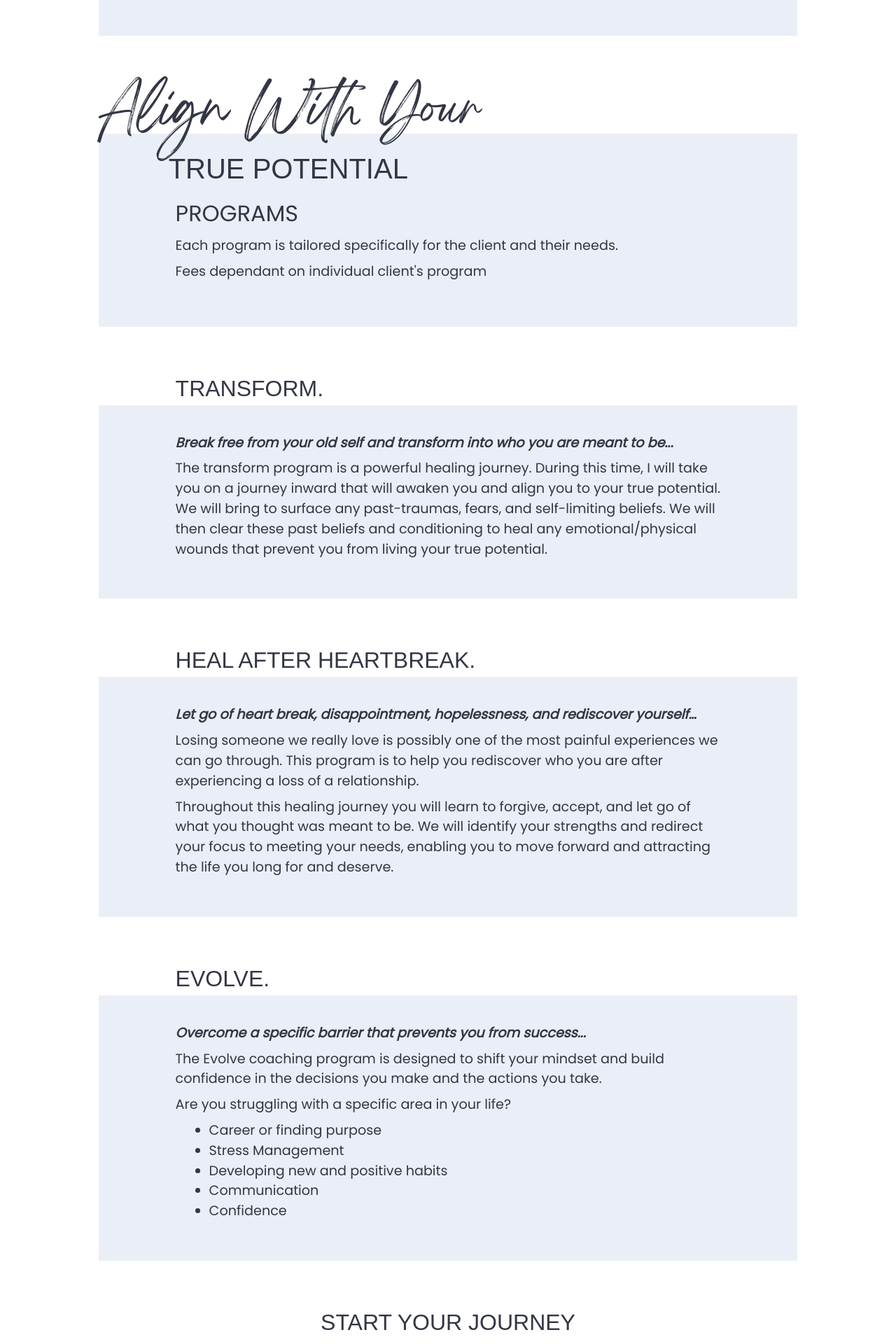
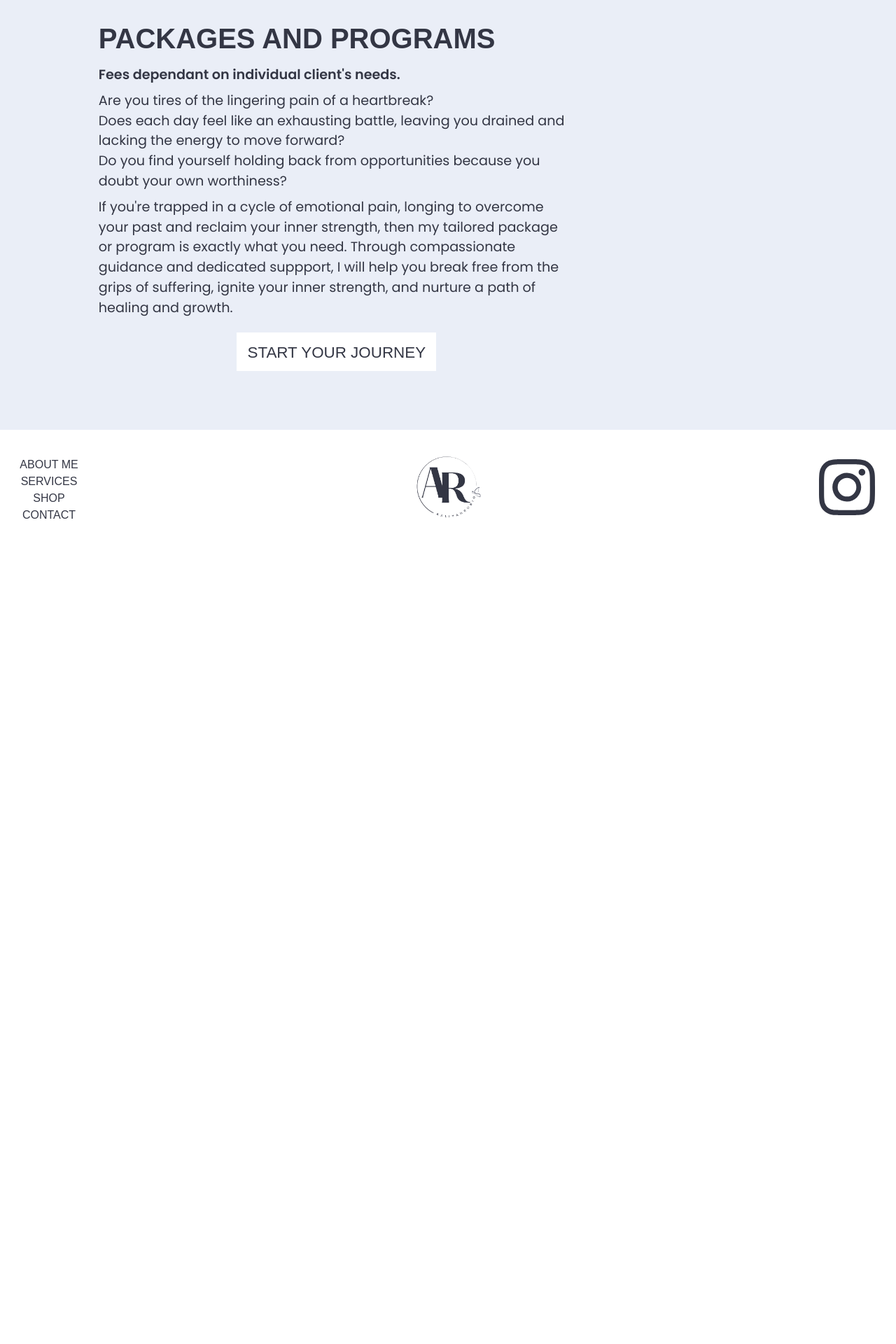
Before and after one commit to livelifedev/aaliyah-website, a Next.js app: page /services in a window 1280 px wide. Shown: the part 600-2520 px from the top of the page at 70% size. After the commit the page ends 1361 px from the top, so only its background shows below. Built offline with nearby package versions, Linux system fonts and the light colour scheme; a web font is replaced by a local one.

Commit message:
Update services page

```diff
--- a/components/layout.js
+++ b/components/layout.js
@@ -8,7 +8,7 @@ function Layout({ children }) {
     <div className={styles.layout}>
       <Navbar />
       <div className={styles.logoBar}>
-        <img src="/images/aaliyah-logo.png" alt="Aaliyah Rubio" width="100px" />
+        <img src="/images/aaliyah-logo.png" alt="" width="100px" />
       </div>
       <main className={styles.main}>{children}</main>
       {/* <Navbar /> */}
@@ -20,11 +20,7 @@ function Layout({ children }) {
           <Link href="/contact">Contact</Link>
         </nav>
         <div>
-          <img
-            src="/images/aaliyah-logo.png"
-            alt="Aaliyah Rubio"
-            width="100px"
-          />
+          <img src="/images/aaliyah-logo.png" alt="" width="100px" />
         </div>
         <a href="" className={styles.instaLink}>
           <BsInstagram />
--- a/components/navbar.js
+++ b/components/navbar.js
@@ -24,7 +24,7 @@ function Navbar() {
         <img
           className={styles.mobileLogo}
           src="/images/aaliyah-logo.png"
-          alt="Aaliyah Rubio"
+          alt=""
         />
         <Menu right>
           <Link className="menu-item" href="/">
--- a/pages/_app.js
+++ b/pages/_app.js
@@ -8,7 +8,7 @@ const breathing = localFont({
 });
 const hammersmithOne = Hammersmith_One({ weight: "400", subsets: ["latin"] });
 const poppins = Poppins({
-  weight: "400",
+  weight: ["400", "600"],
   style: ["italic", "normal"],
   subsets: ["latin"],
 });
--- a/pages/index.js
+++ b/pages/index.js
@@ -7,7 +7,10 @@ export default function Home() {
     <>
       <Head>
         <title>Aaliyah Rubio</title>
-        <meta name="description" content="Aaliyah Rubio - Holistic Therapy" />
+        <meta
+          name="description"
+          content="Aaliyah Rubio - Holistic therapy positive psychology coach"
+        />
         <meta name="viewport" content="width=device-width, initial-scale=1" />
         <link rel="icon" href="/favicon.ico" />
       </Head>
--- a/pages/services.js
+++ b/pages/services.js
@@ -19,114 +19,58 @@ export default function Services() {
         <section>
           <div className={styles.title}>
             <h2>Are You Ready?</h2>
-            <p>Become The Best You</p>
           </div>
           <div className={styles.section}>
-            <p className="bold">
-              All services are one to one and currently online only
-            </p>
+            <div className={styles.title}>
+              <p>Become The Best Version You</p>
+            </div>
+            <p className="bold">All services are currently online only</p>
             <ol>
               <li>
                 <div>
                   <div>Initial Consultation</div>
                   <div>60-90 minutes</div>
                 </div>
-                <div className={styles.price}>$185</div>
+                <div className={styles.price}>$185aud</div>
               </li>
               <li>
                 <div>
                   <div>Subsequent Sessions</div>
                   <div>60 minutes</div>
                 </div>
-                <span className={styles.price}>$165</span>
+                <span className={styles.price}>$165aud</span>
               </li>
             </ol>
+
+            <div className={styles.title}>
+              <p>Packages and Programs</p>
+            </div>
+            <p className="bold">
+              Fees dependant on individual client&apos;s needs.
+            </p>
+
+            <p>
+              Are you tires of the lingering pain of a heartbreak? <br />
+              Does each day feel like an exhausting battle, leaving you drained
+              and lacking the energy to move forward? <br />
+              Do you find yourself holding back from opportunities because you
+              doubt your own worthiness?
+            </p>
+
+            <p>
+              If you&apos;re trapped in a cycle of emotional pain, longing to
+              overcome your past and reclaim your inner strength, then my
+              tailored package or program is exactly what you need. Through
+              compassionate guidance and dedicated suppport, I will help you
+              break free from the grips of suffering, ignite your inner
+              strength, and nurture a path of healing and growth.
+            </p>
+
+            <div className={styles.missionLinkWrapper}>
+              <Link href="/contact">Start your journey</Link>
+            </div>
           </div>
         </section>
-
-        <section>
-          <div className={styles.title}>
-            <h2>Align With Your</h2>
-            <p>True Potential</p>
-          </div>
-          <div className={styles.section}>
-            <h3>Programs</h3>
-            <p>
-              Each program is tailored specifically for the client and their
-              needs.
-            </p>
-            <p>Fees dependant on individual client&apos;s program</p>
-          </div>
-        </section>
-
-        <section className={styles.blockSection}>
-          <h3>Transform.</h3>
-          <div className={styles.section}>
-            <p className={styles.sectionLead}>
-              Break free from your old self and transform into who you are meant
-              to be...
-            </p>
-            <p>
-              The transform program is a powerful healing journey. During this
-              time, I will take you on a journey inward that will awaken you and
-              align you to your true potential. We will bring to surface any
-              past-traumas, fears, and self-limiting beliefs. We will then clear
-              these past beliefs and conditioning to heal any emotional/physical
-              wounds that prevent you from living your true potential.
-            </p>
-          </div>
-        </section>
-
-        <section className={styles.blockSection}>
-          <h3>Heal After Heartbreak.</h3>
-          <div className={styles.section}>
-            <p className={styles.sectionLead}>
-              Let go of heart break, disappointment, hopelessness, and
-              rediscover yourself…
-            </p>
-            <p>
-              Losing someone we really love is possibly one of the most painful
-              experiences we can go through. This program is to help you
-              rediscover who you are after experiencing a loss of a
-              relationship.
-            </p>
-            <p>
-              Throughout this healing journey you will learn to forgive, accept,
-              and let go of what you thought was meant to be. We will identify
-              your strengths and redirect your focus to meeting your needs,
-              enabling you to move forward and attracting the life you long for
-              and deserve.
-            </p>
-          </div>
-        </section>
-
-        <section className={styles.blockSection}>
-          <h3>Evolve.</h3>
-          <div className={styles.section}>
-            <p className={styles.sectionLead}>
-              Overcome a specific barrier that prevents you from success...
-            </p>
-            <p>
-              The Evolve coaching program is designed to shift your mindset and
-              build confidence in the decisions you make and the actions you
-              take.
-            </p>
-            <p>Are you struggling with a specific area in your life?</p>
-            <ul>
-              <li>Career or finding purpose</li>
-              <li>Stress Management</li>
-              <li>Developing new and positive habits</li>
-              <li>Communication</li>
-              <li>Confidence</li>
-            </ul>
-          </div>
-        </section>
-
-        <div>
-          <p className={styles.missionLinkWrapper}>
-            <Link href="/contact">Start your journey</Link>
-          </p>
-        </div>
       </div>
     </>
   );
--- a/styles/About.module.css
+++ b/styles/About.module.css
@@ -1,6 +1,7 @@
 .wrapper {
   padding: var(--copy-gutter);
-  padding-top: 24px;
+  padding-top: 0;
+  padding-bottom: 20px;
 }
 
 .wrapper p {
@@ -16,7 +17,7 @@
   min-height: 400px;
   background-color: var(--secondary-color);
   padding: var(--copy-gutter);
-  margin-bottom: 32px;
+  /* margin-bottom: 32px; */
 }
 
 .title {
@@ -93,7 +94,7 @@
 @media only screen and (min-width: 600px) {
   .wrapper .missionLinkWrapper {
     margin-top: var(--spacing-y);
-    margin-bottom: var(--spacing-y);
+    /* margin-bottom: var(--spacing-y); */
     font-size: 1.5rem;
   }
 }
@@ -108,7 +109,7 @@
     display: grid;
     grid-template-columns: 3fr 2fr;
     gap: 32px;
-    margin-bottom: var(--spacing-y);
+    /* margin-bottom: var(--spacing-y); */
   }
 
   .wrapper p {
--- a/styles/Contact.module.css
+++ b/styles/Contact.module.css
@@ -1,6 +1,6 @@
 .wrapper {
   padding: var(--copy-gutter);
-  padding-top: 24px;
+  padding-top: 0;
 }
 
 .wrapper p {
--- a/styles/Services.module.css
+++ b/styles/Services.module.css
@@ -1,6 +1,6 @@
 .wrapper {
-  padding: var(--copy-gutter);
-  padding-top: 24px;
+  /* padding: var(--copy-gutter); */
+  /* padding-top: 24px; */
 }
 
 .wrapper p {
@@ -17,7 +17,11 @@
   /* min-height: 400px; */
   background-color: var(--secondary-color);
   padding: var(--copy-gutter);
-  margin-bottom: 32px;
+  /* margin-bottom: 32px; */
+}
+
+.section > * {
+  max-width: 680px;
 }
 
 .section li {
@@ -28,7 +32,7 @@
   display: flex;
   justify-content: space-between;
   align-items: flex-end;
-  /* max-width: 300px; */
+  max-width: 320px;
   margin-top: 8px;
   margin-bottom: 32px;
 }
@@ -50,18 +54,19 @@
   padding-bottom: 56px;
 }
 
-.title {
-  margin-bottom: -40px;
+.title h2 {
+  font-size: 2.5rem;
+  font-family: var(--secondary-font);
+  text-transform: uppercase;
+  margin-left: 20px;
 }
 
-.title h2 {
+.section .title p {
+  /* padding-left: 4%; */
+  font-family: var(--secondary-font);
+  font-weight: bold;
   font-size: 2.5rem;
-  font-family: var(--primary-font);
-}
-
-.title p {
-  padding-left: 4%;
-  font-family: var(--secondary-font);
+  text-transform: uppercase;
 }
 
 .price {
@@ -79,6 +84,21 @@
   font-style: italic;
 }
 
+.missionLinkWrapper {
+  font-size: 1.4rem;
+  margin-top: 20px;
+  margin-bottom: 20px;
+  font-family: var(--secondary-font);
+  text-align: center;
+}
+
+.missionLinkWrapper a {
+  display: inline-block;
+  padding: 12px 15px 10px;
+  background-color: var(--background-color);
+  text-transform: uppercase;
+}
+
 @media only screen and (min-width: 900px) {
   .wrapper {
   }
@@ -92,24 +112,15 @@
   }
 
   .section {
-    padding-top: 90px;
-    margin-bottom: var(--spacing-y);
+    margin-bottom: 20px;
   }
 
   .section li {
     font-size: 1.2rem;
   }
 
-  .title {
-    margin-bottom: -80px;
-  }
-
   .title h2 {
     font-size: 4rem;
-  }
-
-  .title p {
-    padding-left: 10%;
   }
 
   .price {
@@ -120,16 +131,16 @@
   }
 }
 
-.wrapper .missionLinkWrapper {
+/* .wrapper .missionLinkWrapper {
   text-align: center;
   margin-top: 32px;
   margin-bottom: 32px;
   font-size: 1.2rem;
   font-family: var(--secondary-font);
   text-transform: uppercase;
-}
+} */
 
-@media only screen and (min-width: 600px) {
+/* @media only screen and (min-width: 600px) {
   .wrapper .missionLinkWrapper {
     margin-top: var(--spacing-y);
     margin-bottom: var(--spacing-y);
@@ -147,4 +158,4 @@
   .wrapper .missionLinkWrapper {
     font-size: 2rem;
   }
-}
+} */
```
Also changed, not shown: styles/Home.module.css (+6 -2 lines).
